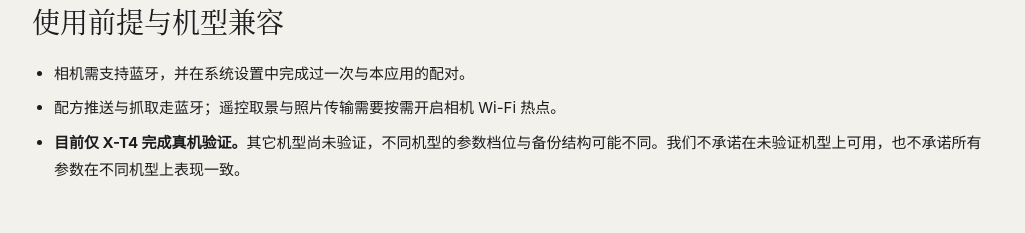
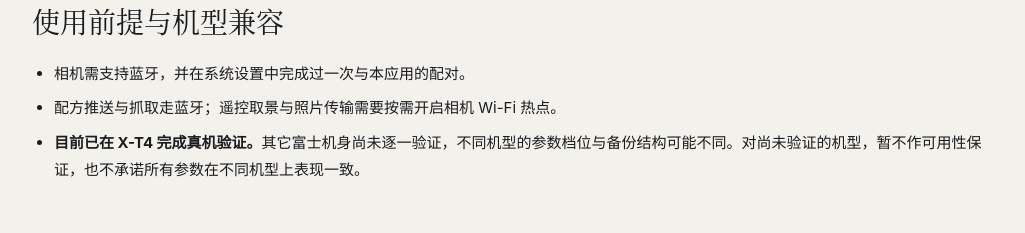
Before and after one commit to mintj572/kizame-releases, a plain HTML site: page terms.html in a window 1280 px wide. Shown: the part 815-1048 px from the top of the page, without its empty margins (180-1205 px from the left). Drawn offline with Linux system fonts and the light colour scheme.

Commit message:
docs: 更新官网文件

```diff
--- a/terms.html
+++ b/terms.html
@@ -5,8 +5,9 @@
 <meta name="viewport" content="width=device-width, initial-scale=1">
 <title>用户协议 — 刻 Kizame</title>
 <meta name="description" content="Kizame（刻）用户协议与非官方声明。">
-<meta name="theme-color" content="#F3F1EC">
-<link rel="stylesheet" href="style.css">
+    <meta name="theme-color" content="#F3F1EC">
+    <link rel="canonical" href="https://mintj572.github.io/kizame-releases/terms.html">
+    <link rel="stylesheet" href="style.css">
 </head>
 <body>
 <a class="skip" href="#main">跳到主要内容</a>
@@ -48,7 +49,7 @@
         <ul>
           <li>相机需支持蓝牙，并在系统设置中完成过一次与本应用的配对。</li>
           <li>配方推送与抓取走蓝牙；遥控取景与照片传输需要按需开启相机 Wi-Fi 热点。</li>
-          <li><strong>目前仅 X-T4 完成真机验证。</strong>其它机型尚未验证，不同机型的参数档位与备份结构可能不同。我们不承诺在未验证机型上可用，也不承诺所有参数在不同机型上表现一致。</li>
+          <li><strong>目前已在 X-T4 完成真机验证。</strong>其它富士机身尚未逐一验证，不同机型的参数档位与备份结构可能不同。对尚未验证的机型，暂不作可用性保证，也不承诺所有参数在不同机型上表现一致。</li>
         </ul>
       </section>
 
```
